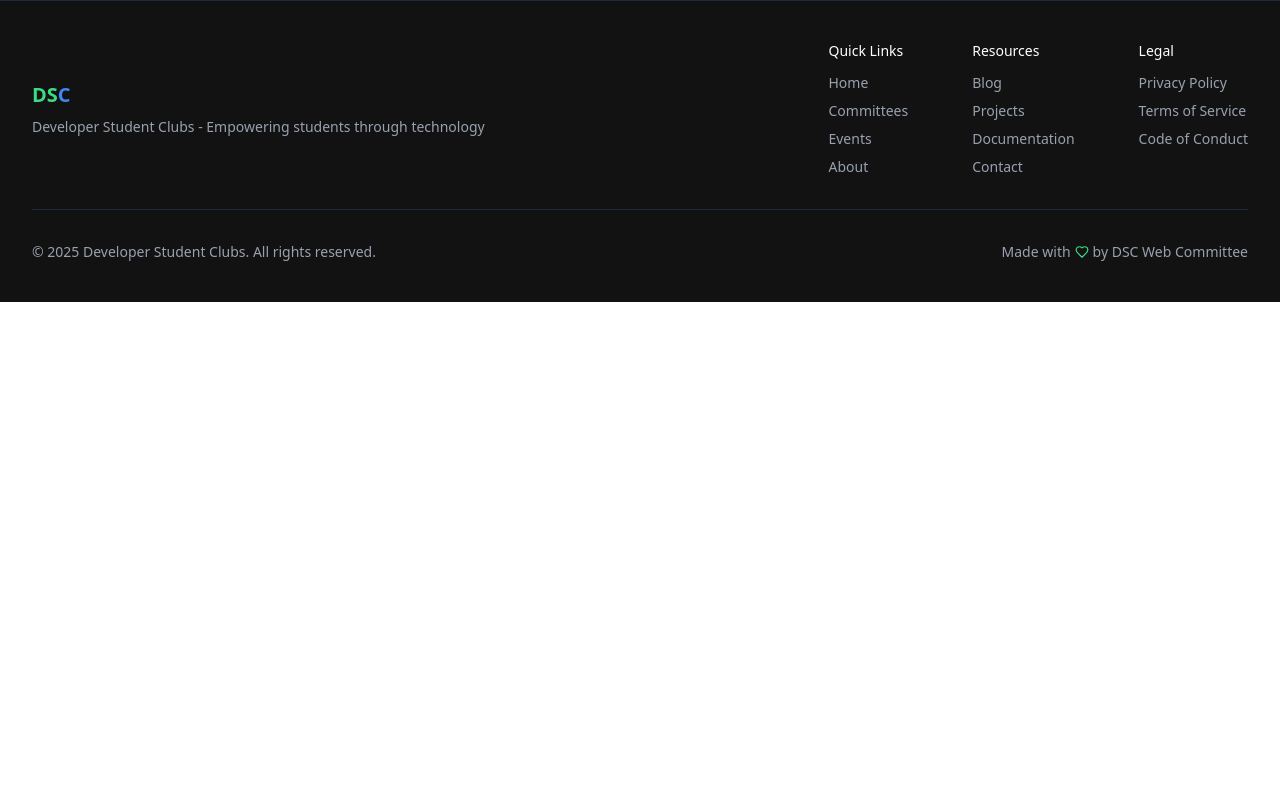
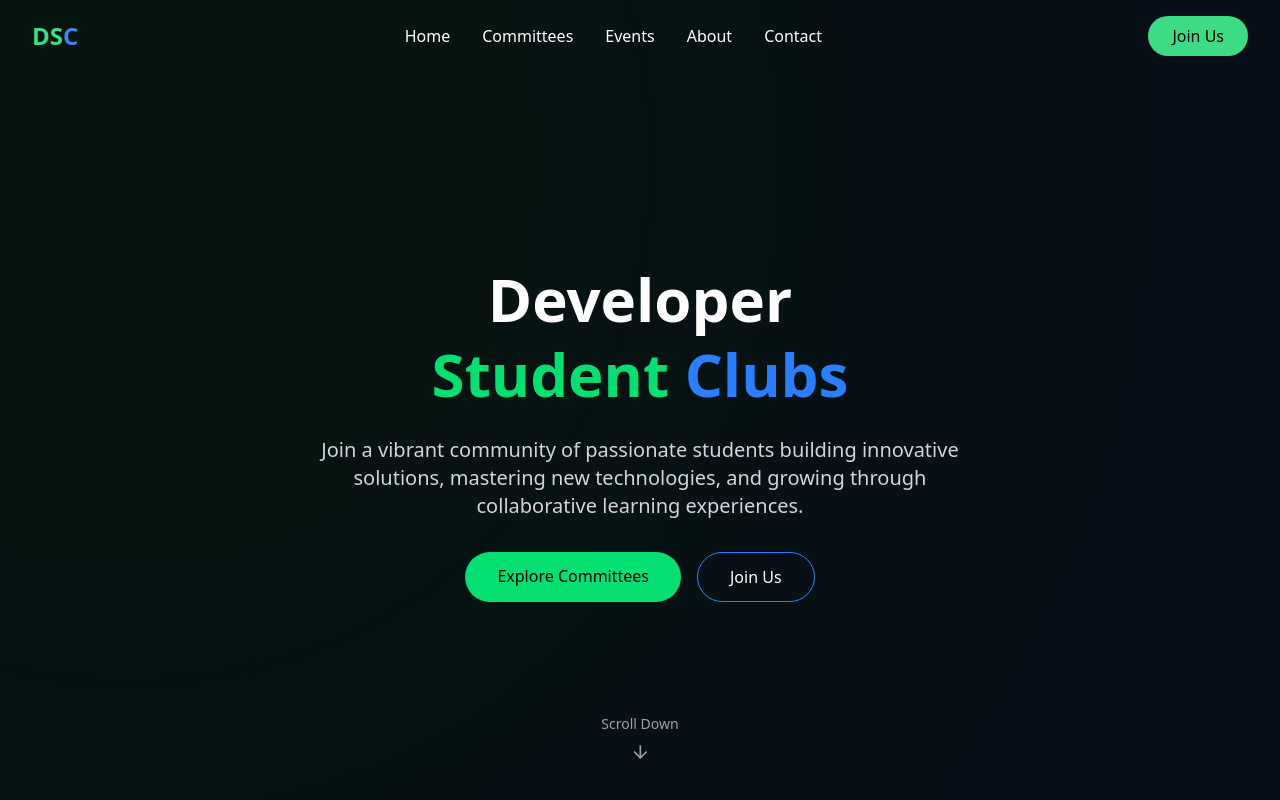
Before and after one commit to AmrKhaled35/DSC_WEB, a React (Vite) app in the folder DSC/: page / in a window 1280 px wide. Shown: the top 800 px of the page. Built offline with nearby package versions, Linux system fonts and the light colour scheme.

Commit message:
Add : Navbar and Hero

```diff
--- a/DSC/src/App.tsx
+++ b/DSC/src/App.tsx
@@ -1,9 +1,13 @@
 import Footer from './layout/Footer.tsx'
+import Navbar from './layout/Navbar.tsx'
+import Hero from './components/Hero.tsx'
 function App() {
   return (
-    <>
+    <div className="min-h-screen bg-black">
+      <Navbar />
+      <Hero />
       <Footer />
-    </>
+    </div>
   )
 }
 
--- /dev/null
+++ b/DSC/src/components/Hero.tsx
@@ -0,0 +1,72 @@
+import  { useEffect, useState } from 'react';
+import { ArrowDown } from 'lucide-react';
+
+const Hero: React.FC = () => {
+  const [isVisible, setIsVisible] = useState(false);
+
+  useEffect(() => {
+    const timer = setTimeout(() => {
+      setIsVisible(true);
+    }, 300);
+
+    return () => clearTimeout(timer);
+  }, []);
+
+  return (
+    <section
+      id="home"
+      className="relative min-h-screen flex items-center justify-center pt-16"
+      style={{
+        backgroundImage:
+          'radial-gradient(circle at 10% 20%, rgba(61, 220, 132, 0.1) 0%, rgba(66, 133, 244, 0.1) 90%)',
+      }}
+    >
+      <div className="container mx-auto px-4 sm:px-6 lg:px-8">
+        <div
+          className={`text-center max-w-4xl mx-auto transition-opacity duration-700 ${
+            isVisible ? 'opacity-100 translate-y-0' : 'opacity-0 translate-y-10'
+          }`}
+        >
+          <h1 className="text-4xl sm:text-5xl md:text-6xl font-bold leading-tight mb-6 text-white">
+            Developer
+            <br />
+            <span className="text-green-400">Student</span>{' '}
+            <span className="text-blue-500">Clubs</span>
+          </h1>
+          <p className="text-lg sm:text-xl text-gray-300 mb-8 max-w-2xl mx-auto">
+            Join a vibrant community of passionate students building innovative solutions,
+            mastering new technologies, and growing through collaborative learning experiences.
+          </p>
+          <div className="flex flex-col sm:flex-row justify-center gap-4">
+            <a
+              href="#committees"
+              className="bg-green-400 text-black font-medium px-8 py-3 rounded-full hover:bg-green-300 transition transform hover:scale-105"
+            >
+              Explore Committees
+            </a>
+            <a
+              href="#contact"
+              className="bg-transparent text-white font-medium px-8 py-3 rounded-full border border-blue-500 hover:bg-blue-500 hover:bg-opacity-10 transition transform hover:scale-105"
+            >
+              Join Us
+            </a>
+          </div>
+        </div>
+
+        <div className="absolute bottom-8 left-1/2 transform -translate-x-1/2 animate-bounce">
+          <a
+            href="#committees"
+            className="flex flex-col items-center text-gray-400 hover:text-green-400 transition"
+          >
+            <span className="mb-2 text-sm">Scroll Down</span>
+            <ArrowDown size={20} />
+          </a>
+        </div>
+      </div>
+      <div className="absolute top-1/4 right-0 w-64 h-64 bg-blue-500 opacity-10 rounded-full blur-3xl -z-10"></div>
+      <div className="absolute bottom-1/4 left-0 w-64 h-64 bg-green-400 opacity-10 rounded-full blur-3xl -z-10"></div>
+    </section>
+  );
+};
+
+export default Hero;
--- /dev/null
+++ b/DSC/src/layout/Navbar.tsx
@@ -0,0 +1,75 @@
+import React, { useState, useEffect } from 'react';
+import { Menu, X } from 'lucide-react';
+
+const Navbar: React.FC = () => {
+  const [isOpen, setIsOpen] = useState(false);
+  const [isScrolled, setIsScrolled] = useState(false);
+
+  useEffect(() => {
+    const handleScroll = () => {
+      if (window.scrollY > 50) {
+        setIsScrolled(true);
+      } else {
+        setIsScrolled(false);
+      }
+    };
+
+    window.addEventListener('scroll', handleScroll);
+    return () => window.removeEventListener('scroll', handleScroll);
+  }, []);
+
+  return (
+    <nav className={`fixed top-0 left-0 right-0 z-50 transition-all duration-300 ${
+      isScrolled ? 'bg-[#000000] shadow-lg py-2' : 'bg-transparent py-4'
+    }`}>
+      <div className="container mx-auto px-4 sm:px-6 lg:px-8">
+        <div className="flex justify-between items-center">
+          <a href="#" className="flex items-center">
+            <span className="text-[#3DDC84] font-bold text-2xl">DS</span>
+            <span className="text-[#4285F4] font-bold text-2xl">C</span>
+          </a>
+
+          {/* Desktop menu */}
+          <div className="hidden md:flex space-x-8">
+            <a href="#home" className="text-white hover:text-[#3DDC84] transition">Home</a>
+            <a href="#committees" className="text-white hover:text-[#3DDC84] transition">Committees</a>
+            <a href="#events" className="text-white hover:text-[#3DDC84] transition">Events</a>
+            <a href="#about" className="text-white hover:text-[#3DDC84] transition">About</a>
+            <a href="#contact" className="text-white hover:text-[#3DDC84] transition">Contact</a>
+          </div>
+
+          {/* Join button */}
+          <a href="#contact" className="hidden md:block bg-[#3DDC84] text-black px-6 py-2 rounded-full font-medium hover:bg-opacity-90 transition">
+            Join Us
+          </a>
+
+          {/* Mobile menu button */}
+          <button
+            className="md:hidden text-white"
+            onClick={() => setIsOpen(!isOpen)}
+          >
+            {isOpen ? <X size={24} /> : <Menu size={24} />}
+          </button>
+        </div>
+      </div>
+
+      {/* Mobile menu */}
+      {isOpen && (
+        <div className="md:hidden bg-[#121212] absolute top-full left-0 right-0 p-4 border-t border-gray-800 animate-fade-in">
+          <div className="flex flex-col space-y-4">
+            <a href="#home" className="text-white hover:text-[#3DDC84] transition py-2" onClick={() => setIsOpen(false)}>Home</a>
+            <a href="#committees" className="text-white hover:text-[#3DDC84] transition py-2" onClick={() => setIsOpen(false)}>Committees</a>
+            <a href="#events" className="text-white hover:text-[#3DDC84] transition py-2" onClick={() => setIsOpen(false)}>Events</a>
+            <a href="#about" className="text-white hover:text-[#3DDC84] transition py-2" onClick={() => setIsOpen(false)}>About</a>
+            <a href="#contact" className="text-white hover:text-[#3DDC84] transition py-2" onClick={() => setIsOpen(false)}>Contact</a>
+            <a href="#contact" className="bg-[#3DDC84] text-black px-6 py-2 rounded-full font-medium hover:bg-opacity-90 transition text-center" onClick={() => setIsOpen(false)}>
+              Join Us
+            </a>
+          </div>
+        </div>
+      )}
+    </nav>
+  );
+};
+
+export default Navbar;
```
